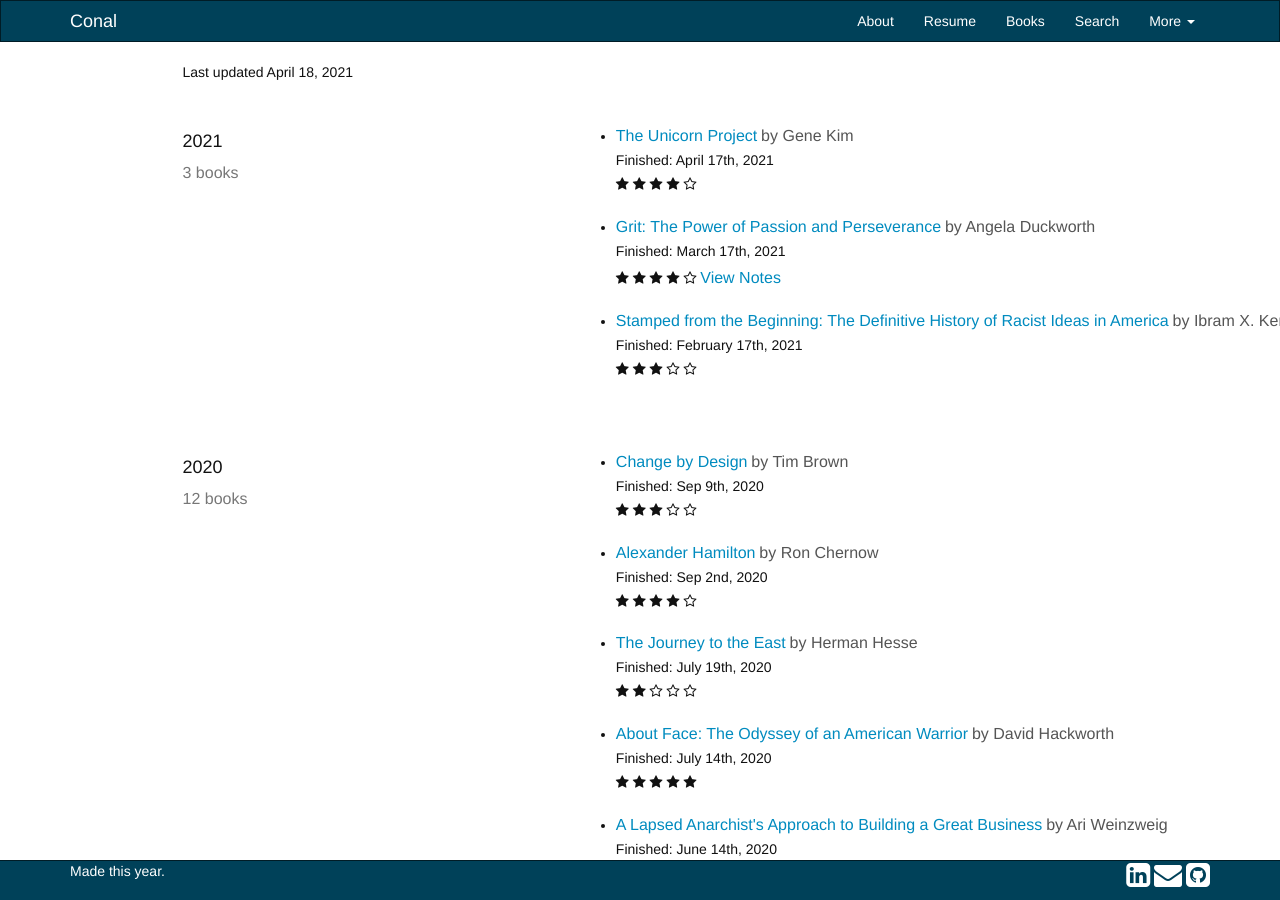
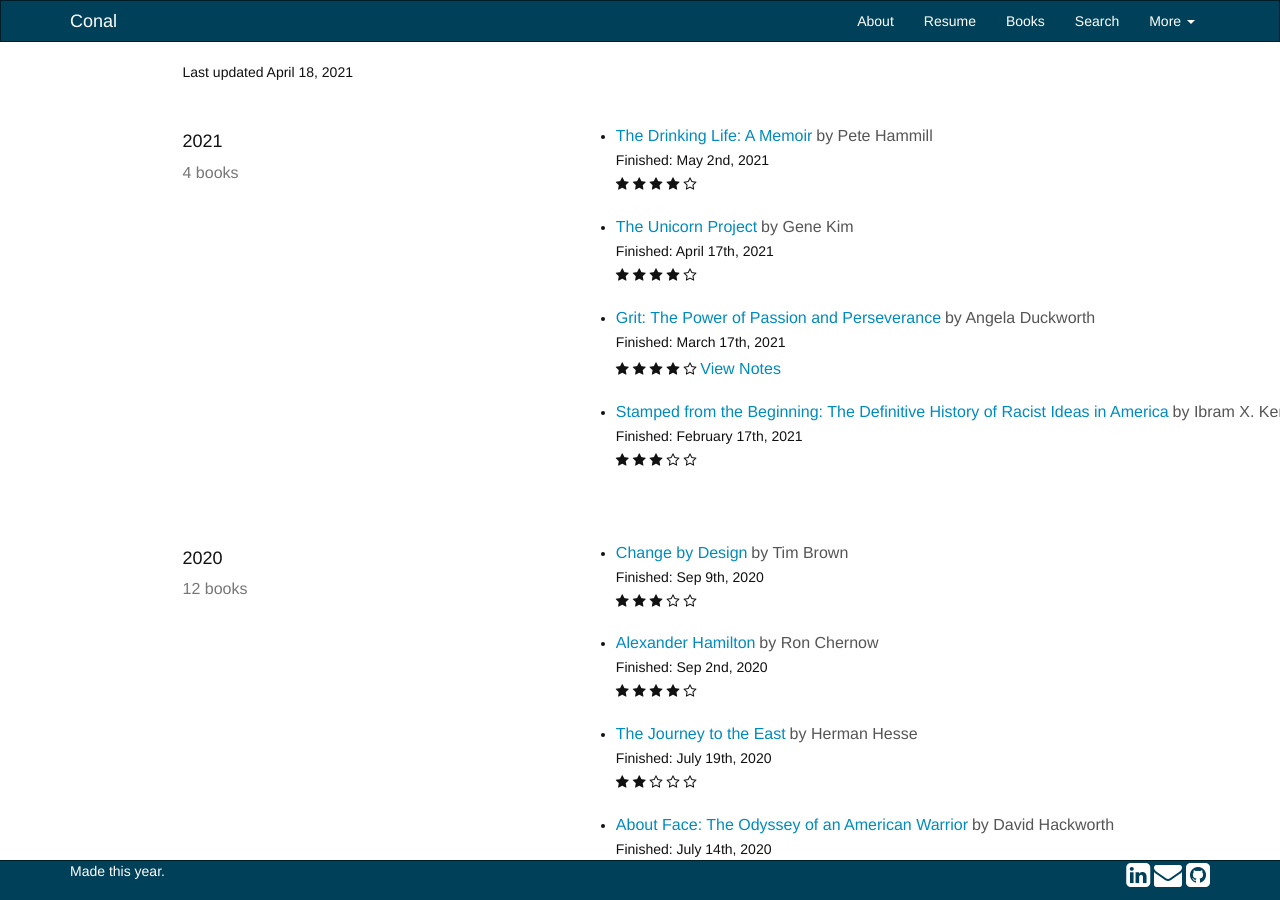
Before and after one commit to cms5109/cms5109.github.io, a Jekyll site: the page built from books.html, in a window 1280 px wide and 900 px high. Built offline with Jekyll 4.4.1, drawn with Linux system fonts in a browser that asks for light colours; nearby versions of some CDN libraries; comment, search, counter and statistics services are not loaded; a style sheet for code colours, icons or effects is not loaded; some of the changed lines change nothing that is shown.

Commit message:
Adding a book, updating skills

```diff
--- a/_config.yml
+++ b/_config.yml
@@ -17,17 +17,16 @@
 
 #Skills for progress bars
 skills:
- - Lean: 85
- - "Product Management": 83
- - ScrumMastering: 80
+ - "Product Management": 87
+ - "Lean/Agile": 85
  - Grammar: 80
- - "Ruby/Rails": 79
- - HTML:  72
+ - "Ruby/Rails": 74
+ - HTML:  70
  - SQL: 69
  - Javascript:  66
  - DevOps: 50
- - Cooking: 45
- - Design: 10
+ - Cooking: 55
+ - Design: 30
 
 algolia:
   application_id: Y05ZWL0LC7
--- a/_data/books.yml
+++ b/_data/books.yml
@@ -2,6 +2,12 @@
 list:
   - year: "2021"
     books:
+      - title: "The Drinking Life: A Memoir"
+        author: Pete Hammill
+        link: https://www.amazon.com/Drinking-Life-Memoir-Pete-Hamill/dp/0316341029
+        finished: May 2nd, 2021
+        stars: 4
+
       - title: "The Unicorn Project"
         author: Gene Kim
         link: https://www.amazon.com/Unicorn-Project-Developers-Disruption-Thriving-ebook/dp/B07QT9QR41
```
